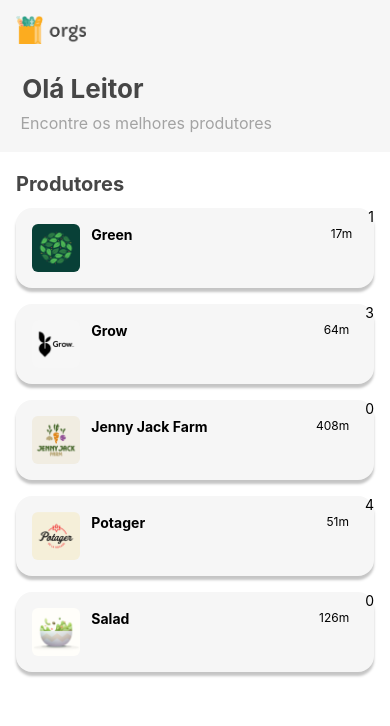
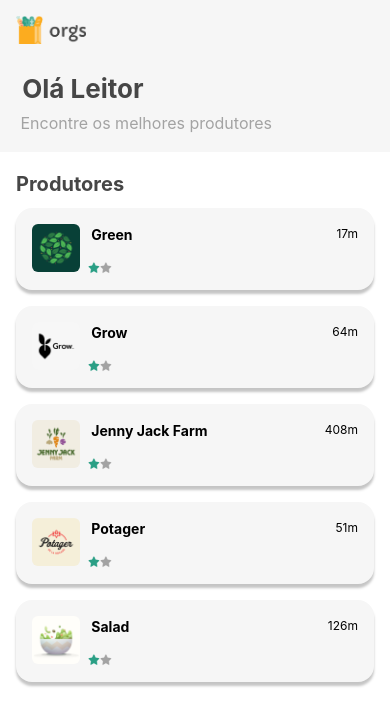
Before and after one commit to Gustavobtfelix/React-Native-Cli-App-orgs-hooks, a React Native app: screen / in a window 390 px wide. Shown: the top 726 px of the page. Built offline with nearby package versions, Linux system fonts and the light colour scheme.

Commit message:
Adicionando estrelas

```diff
--- /dev/null
+++ b/src/telas/Home/Componentes/Estrelas.js
@@ -0,0 +1,30 @@
+import React, { useState } from "react";
+import { Text, Image, StyleSheet, View } from "react-native";
+import estrelaIMG from '../../../../assets/estrela.png';
+import estrelaCinzaIMG from '../../../../assets/estrelaCinza.png';
+
+function Estrelas({ //parametros
+    quantidade: quantidadeOrigem,
+    editavel = false,
+    grande = false,
+}) { //retorno
+    const estadosEstilos = estilosFuncao(grande);
+    return <View style={estadosEstilos.posicaoEstrelasCSS}>
+        <Image source={estrelaIMG} style={estadosEstilos.estrelaCSS} />
+        <Image source={estrelaCinzaIMG} style={estadosEstilos.estrelaCSS} />
+    </View>
+}
+
+
+const estilosFuncao = (grande) => StyleSheet.create({
+    posicaoEstrelasCSS: {
+        flexDirection: "row",
+    },
+    estrelaCSS: {
+        width:  grande ? 36 : 12, // se grande for true, usa 36, se não, usa 12
+        height: grande ? 36 : 12,
+        marginTop: 16,
+    }
+});
+
+export default Estrelas;
--- a/src/telas/Home/Componentes/ProdutoresLista.js
+++ b/src/telas/Home/Componentes/ProdutoresLista.js
@@ -1,5 +1,6 @@
 import React from "react";
 import { View, Text, Image, StyleSheet } from "react-native";
+import Estrelas from './Estrelas';
 
 
 function ListaDeProdutos({nome, imagem, distancia, estrelas}) {
@@ -7,10 +8,12 @@ function ListaDeProdutos({nome, imagem, distancia, estrelas}) {
 
                 <Image source={imagem} accessibilityLabel={nome} style={estilos.imagemCSS}/>
                 <View style={estilos.listaCSS}>
-                    <Text style={estilos.nomeCSS}> {nome} </Text>
+                    <View>
+                        <Text style={estilos.nomeCSS}> {nome} </Text>
+                        <Estrelas quantidade={ estrelas }/>
+                    </View>
                     <Text style={estilos.distancia}>{distancia}</Text>
                 </View>
-                <Text>{estrelas}</Text>
 
   </View>;
 }
```
